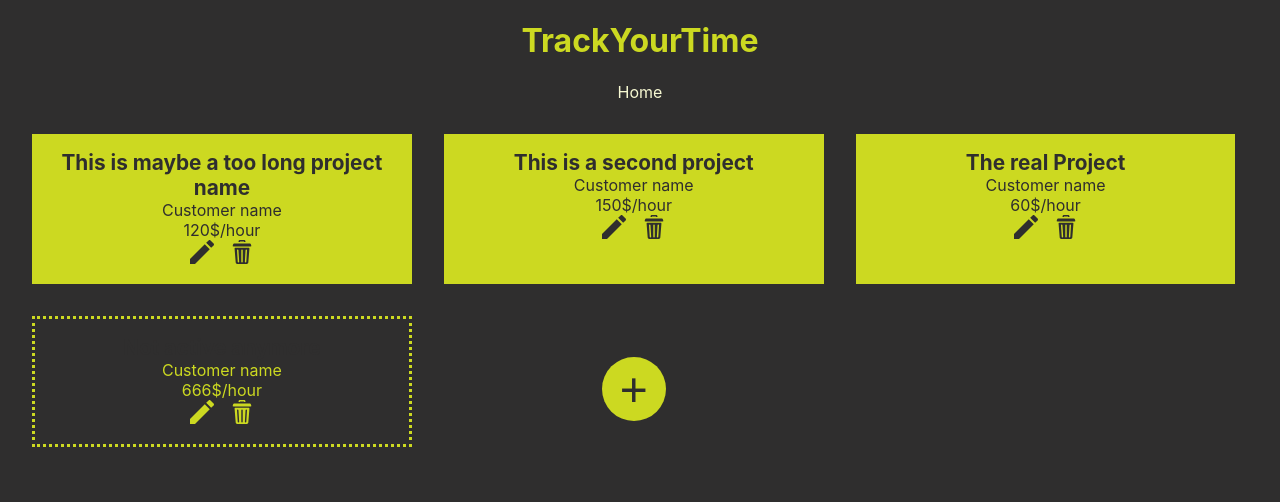
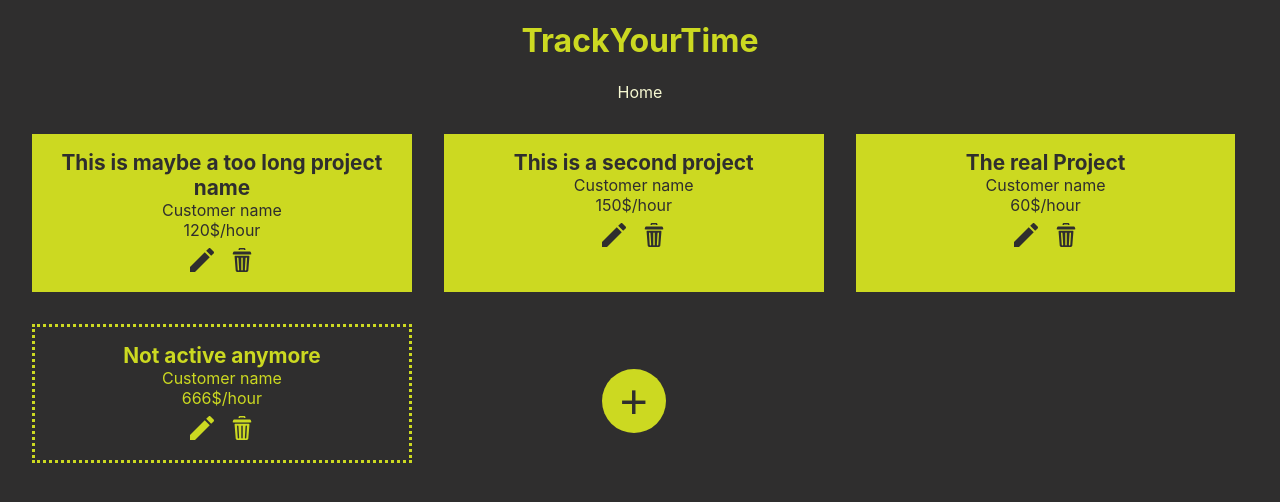
Before and after one commit to betusin/pb138-track-your-time, a React (Vite) app in the folder frontend/: page / in a window 1280 px wide. Shown: the top 502 px of the page. Built offline with nearby package versions, Linux system fonts and the light colour scheme.

Commit message:
fix: project item style

```diff
--- a/frontend/src/styles/Project.css
+++ b/frontend/src/styles/Project.css
@@ -18,6 +18,15 @@
   margin-bottom: 0.2rem;
   cursor: pointer;
   color: var(--bg-color);
+}
+
+
+.project-item--not-active .project-item__name {
+  color: var(--primary-color);
+}
+
+.project-item__settings {
+  padding-top: 0.5rem;
 }
 
 .btn-add-project {
```
